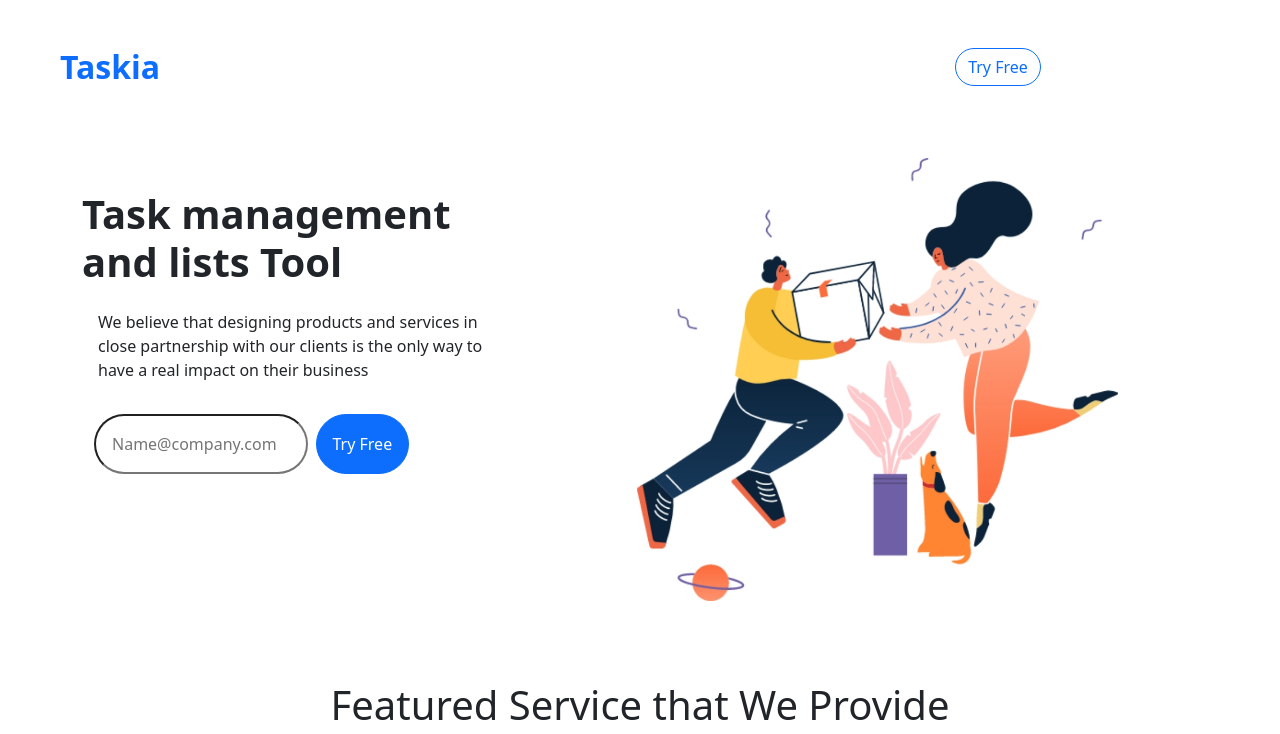
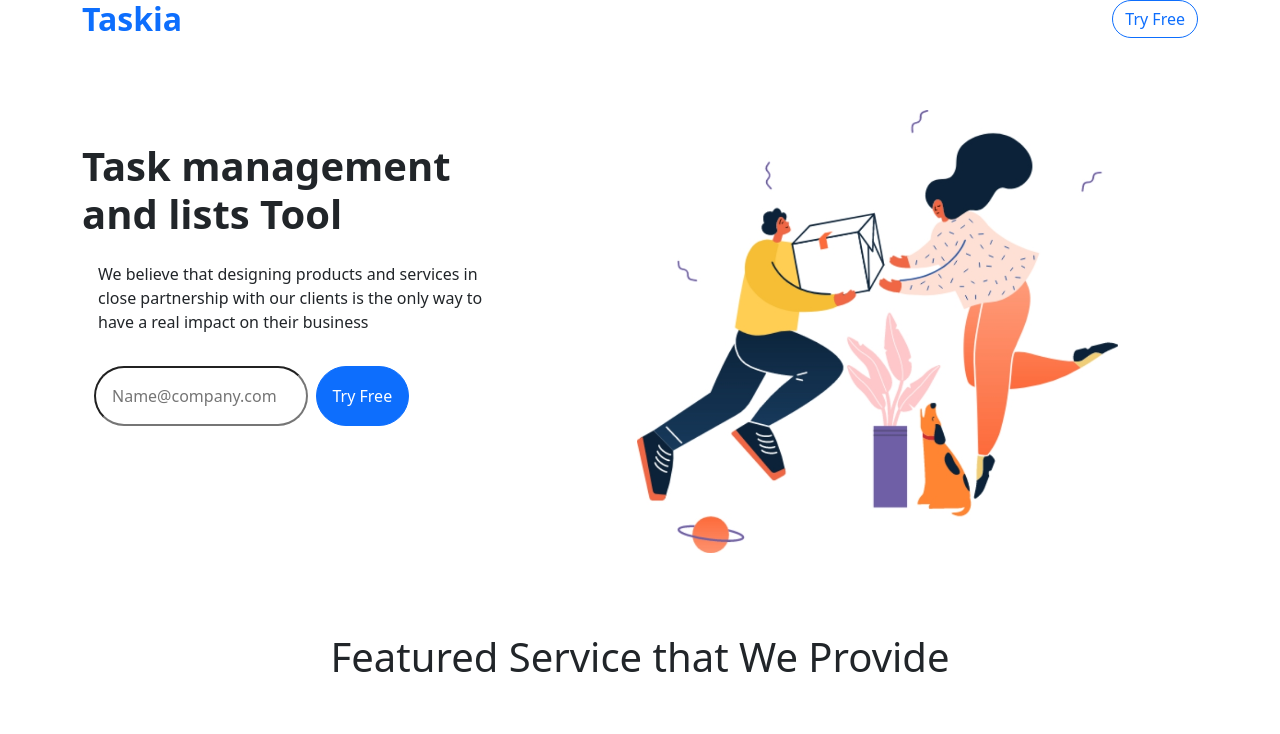
Before and after one commit to kingkaush/Taskia-Web-IT-WEB-23-62-0024, a plain HTML site: page index.html in a window 1280 px wide. Shown: the top 734 px of the page. Drawn offline with nearby package versions, Linux system fonts and the light colour scheme.

Commit message:
Update index.html

```diff
--- a/index.html
+++ b/index.html
@@ -35,11 +35,11 @@
 
   <body>
    <!-- header -->
-    <header class="container-md mb-5 ms-5 pt-5 header1">
+    <header class="container mb-5  header1 ">
         <div class="row ">
-            <div class="col-8">
-            <h2 class="text-primary d-flex align-items-Center justify-content-start fw-bold"><strong>Taskia</strong></h2></div>
-            <div class="col-4 d-flex justify-content-center align-items-Center">
+            <div class="col-5 d-flex align-items-Center justify-content-start background-color">
+            <h2 class="text-primary  fw-bold"><strong>Taskia</strong></h2></div>
+            <div class="col-7 d-flex justify-content-end align-items-Center">
             <a href="#sectionhero1"><button type="button" class="btn btn-outline-primary rounded-pill ">Try Free</button></div></a>
 
         </div>
```
